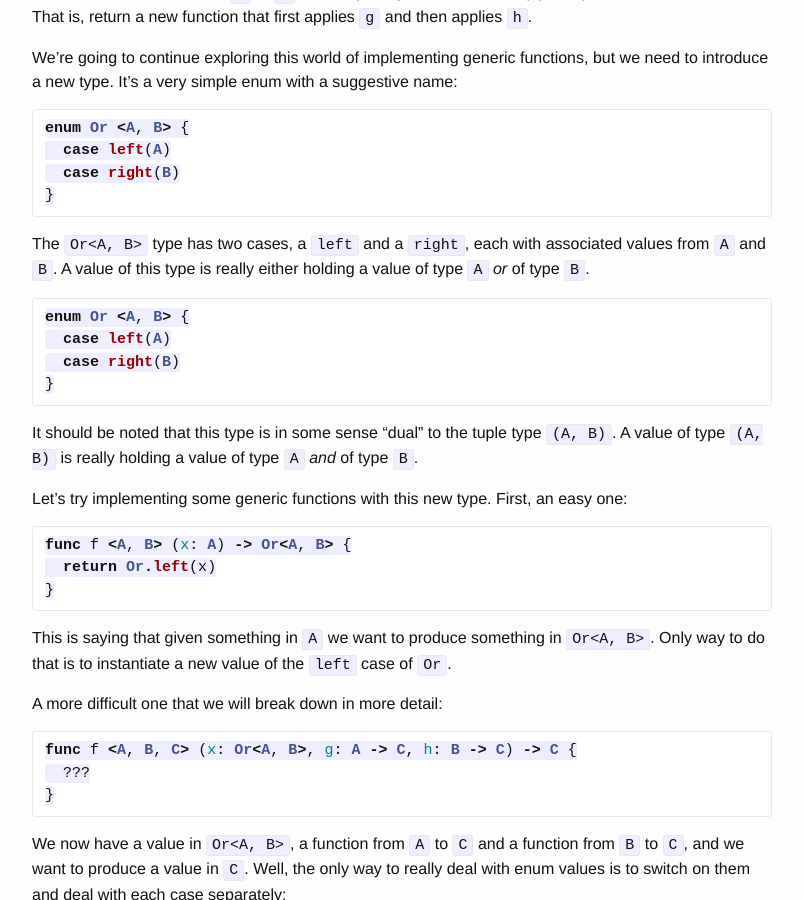
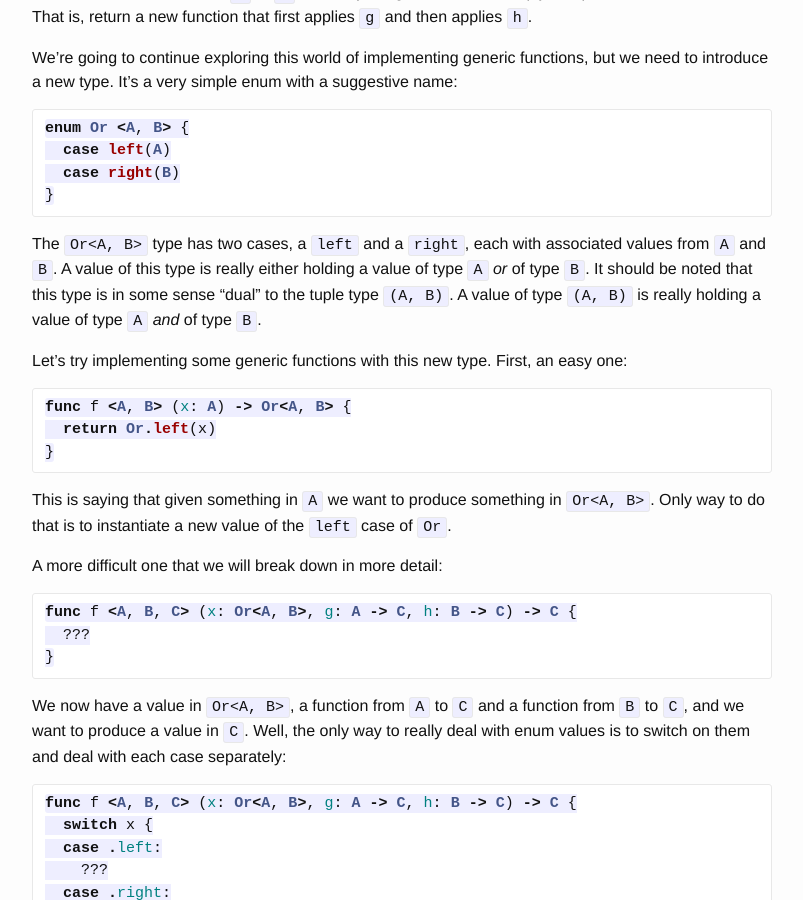
Before and after one commit to mbrandonw/mbrandonw.github.io, a Jekyll site: the page built from _posts/2015-01-06-proof-in-functions.markdown, in a window 1280 px wide and 900 px high, scrolled down 2187 px. Shown: the whole window, without its empty margins (238-1041 px from the left). Built offline with Jekyll 4.4.1, drawn with Linux system fonts in a browser that asks for light colours; Markdown is read by kramdown in place of the engine named in the settings; formulas are drawn with MathJax 3; comment, search, counter and statistics services are not loaded.

Commit message:
Fixed some weirdness when I removed autoclosures.

````diff
--- a/_posts/2015-01-06-proof-in-functions.markdown
+++ b/_posts/2015-01-06-proof-in-functions.markdown
@@ -95,16 +95,7 @@ enum Or <A, B> {
 }
 ```
 
-The `Or<A, B>` type has two cases, a `left` and a `right`, each with associated values from `A` and `B`. A value of this type is really either holding a value of type `A` *or* of type `B`.
-
-```swift
-enum Or <A, B> {
-  case left(A)
-  case right(B)
-}
-```
-
-It should be noted that this type is in some sense “dual” to the tuple type `(A, B)`. A value of type `(A, B)` is really holding a value of type `A` *and* of type `B`.
+The `Or<A, B>` type has two cases, a `left` and a `right`, each with associated values from `A` and `B`. A value of this type is really either holding a value of type `A` *or* of type `B`. It should be noted that this type is in some sense “dual” to the tuple type `(A, B)`. A value of type `(A, B)` is really holding a value of type `A` *and* of type `B`.
 
 Let’s try implementing some generic functions with this new type. First, an easy one:
 
````
